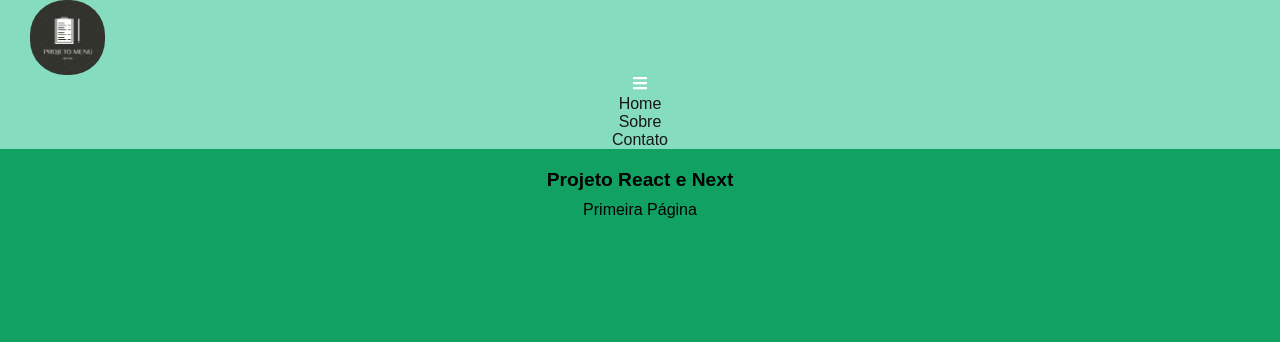
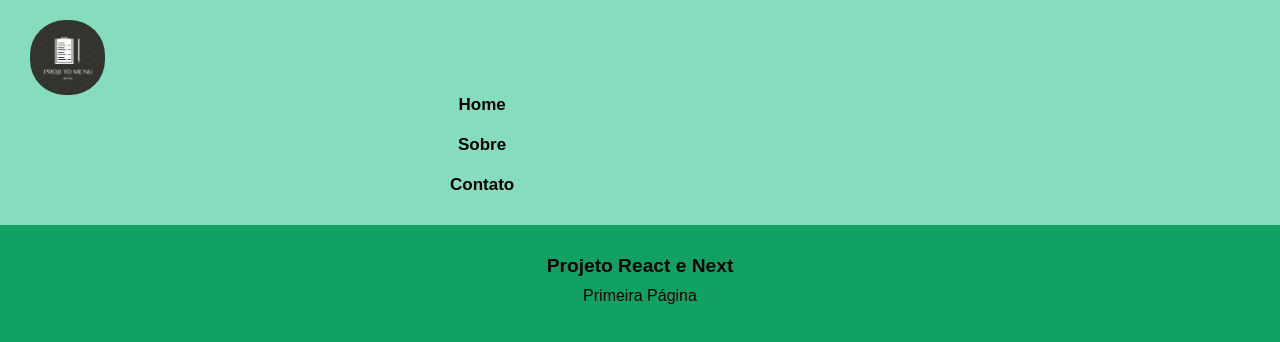
Before and after one commit to MariaGoncalves15/Front-end-II, a Next.js app in the folder projeto/: page / in a window 1280 px wide. Shown: the top 342 px of the page. Built offline with nearby package versions, Linux system fonts and the light colour scheme.

Commit message:
final talvez

```diff
--- a/projeto/next.config.mjs
+++ /dev/null
@@ -1,4 +0,0 @@
-/** @type {import('next').NextConfig} */
-const nextConfig = {};
-
-export default nextConfig;
--- a/projeto/package.json
+++ b/projeto/package.json
@@ -9,9 +9,11 @@
     "lint": "next lint"
   },
   "dependencies": {
+    "@react-icons/all-files": "^4.1.0",
     "next": "15.0.2",
     "next.js": "^1.0.3",
     "react": "19.0.0-rc-02c0e824-20241028",
-    "react-dom": "19.0.0-rc-02c0e824-20241028"
+    "react-dom": "19.0.0-rc-02c0e824-20241028",
+    "react-icons": "^5.3.0"
   }
 }
--- a/projeto/src/app/globals.css
+++ b/projeto/src/app/globals.css
@@ -47,5 +47,14 @@ h1{
   font-weight: bold;
   text-align: center;
   font-size: larger;
-  margin-top: 20px;
+  margin-top: 30px;
 }
+
+/*HEADER*/
+:root{
+  --cor-de-fundo-menu:#b9bcd7;
+  --cor-das-letras:white;
+  --cor-do-hover-letras:#325D79;
+  --cor-menu-menor: rgba(24, 31, 99, 0.5);
+  --cor-menu-menor: blue;
+}
--- a/projeto/src/app/layout.js
+++ b/projeto/src/app/layout.js
@@ -3,7 +3,7 @@ import "./globals.css";
 import Header from "@/components/Header"
 
 export const metadata = {
-  title: "Maria Linda",
+  title: "Projeto React e Next.js",
   description: "Minha Apliação de Front end II",
   charset: 'UTF-8',
   author: 'Maria Eduarda Gonçalves',
--- a/projeto/src/components/Header/header.module.css
+++ b/projeto/src/components/Header/header.module.css
@@ -1,8 +1,3 @@
-.li{
-    text-align: center;
-    display: block;
-}
-
 .logo{
     display: flex;
     margin-left: 30px;
@@ -10,13 +5,124 @@
 
 .imagem{
     border-radius: 35px;
+    margin-top: 20px;
 }
 
 .meuHeader{
     margin-top: 10px;
+    display: flex;
+    justify-content: center;
+    background-color: var(--cor-de-fundo-menu);
+    padding:10px 15px;
+    position: relative;
+    text-align: center;
 }
 
 .Pegatudo{
     text-align: center;
     background-color: rgb(134, 220, 191);
 }
+
+/* NAVEGAÇÃO*/
+.nav{
+    display: flex;
+    align-items: center;
+    text-align: center;
+    transition: all 0.5s ease;
+    transform: translateY(-10px);
+    opacity: 1;
+    visibility: visible;
+    transform: translateY(0);
+    flex-direction: row;
+
+}
+.nav_active{
+    /* */
+    display: none;
+}
+
+.ul{
+    display: flex;
+    padding: 0;
+    text-align: center;
+    flex-direction: row;
+    gap: 2rem;
+    padding-left: 0px;
+    margin-bottom: 10px;
+}
+.li{
+    list-style-type: none;
+    text-align: center;
+    display: flex;
+    margin-left: 450px;
+    justify-content: center;
+    justify-items: center;
+    margin-bottom: 20px;
+}
+.link{
+    color: black;
+    font-weight: 700;
+    transition: color 0.3s ease;
+    font-size: 17px;
+    text-align: center;
+}
+.link:hover{
+    color: #075231;
+}
+.container_menuMenor{
+    display: none;
+    cursor: pointer;
+    font-size: 2rem;
+    text-align: center;
+}
+/* .FaBars{
+    cursor: pointer;
+    display: none;
+    font-size: 2rem;
+
+} */
+
+@media(max-width:600px){
+    .nav{
+        display: none;
+
+     }
+    .nav_active{
+        display: flex;
+        text-align: center;
+        visibility: visible;
+        transform: none;
+        flex-direction: column;
+        position: absolute;
+        top: 60px;
+        right: 0;
+        width: 50%;
+        height: 150px;
+        gap: 0;
+        z-index: 1000;
+        background-color: rgba(24, 31, 99, 0.85);
+        border-radius: 5px;
+        opacity: 1;
+        visibility: visible;
+        transform: translateY(0);
+    }
+    /* .nav_active{
+        display: flex;
+    } */
+    .ul{
+        display: flex;
+        flex-direction: column;
+        position: absolute;
+        top: 1rem;
+        left: 0px;
+        width: 100%;
+
+    }
+    .li{
+        margin: 0 auto;
+    }
+    .container_menuMenor{
+        display: block;
+    }
+
+}
--- a/projeto/src/components/Header/index.js
+++ b/projeto/src/components/Header/index.js
@@ -1,11 +1,12 @@
 'use client';
+import "../../app/globals.css";
 import Link from "next/link";
-import "../../app/globals.css";
+import { useEffect, useState } from "react";
 import style from "./header.module.css";
 import Image from "next/image";
-import { useEffect, useState } from 'react';
-import { FaBars } from "react-icons/fa";
+import { FaBars } from "react-icons/fa6";
 import { IoMdClose } from "react-icons/io";
+
 
 export default function Header() {
     const [showMenu, setShowMenu] = useState(false);
@@ -28,17 +29,16 @@ export default function Header() {
         <header className={style.Meuheader}>
             <div className={style.Pegatudo}>
             <div className={style.logo}>
-                            <Image className={style.imagem} src="/images/Logo.png" alt="Imagem style" width={75} height={75}/>
-                        </div>
+                    <Image className={style.imagem} src="/images/Logo.png" alt="Imagem style" width={75} height={75}/>
+            </div>
 
                 <div className={style.container_menuMenor} onClick={tooggleMenu}>
-                    {showMenu ? <IoMdClose color="white" /> : <FaBars color="white"/>}
+                    {showMenu ? <IoMdClose color="black" /> : <FaBars color="black"/>}
                 </div>
 
             <nav className={`${style.nav} ${showMenu? style.nav_active : ''}` || window.innerWidth > 1500}>
                 <ul className={style.ul}>
                     <div>
-
                         <li className={style.li}><Link className={style.link} href="/">Home</Link></li>
                         <li className={style.li}><Link className={style.link} href="/sobre">Sobre</Link></li>
                         <li className={style.li}><Link className={style.link} href="/contato">Contato</Link></li>
```
Also changed, not shown: 1 other file (tests, documents, lock files or other folders).
